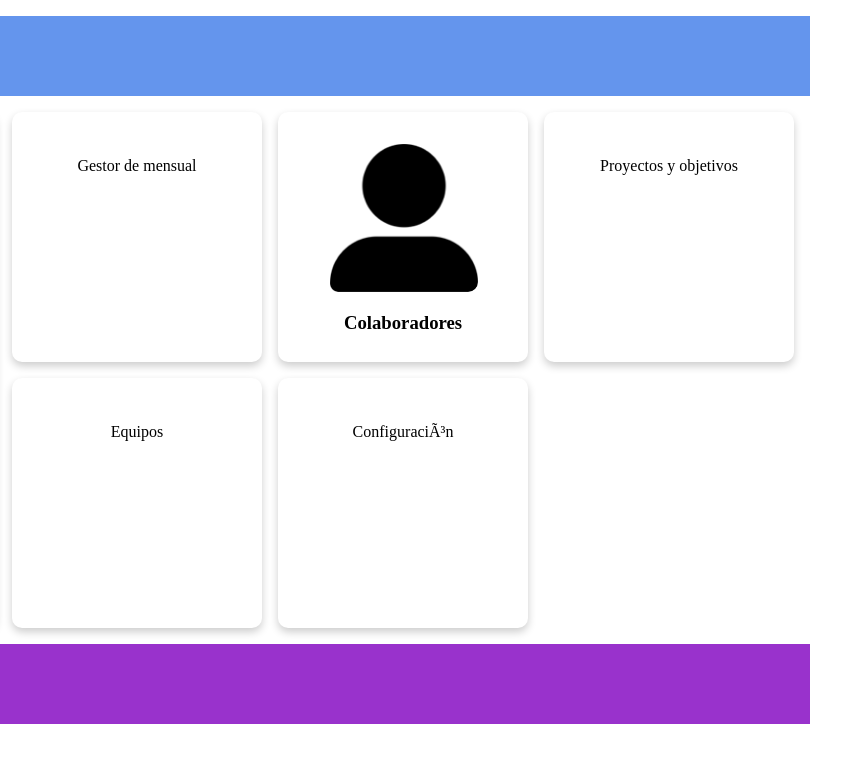
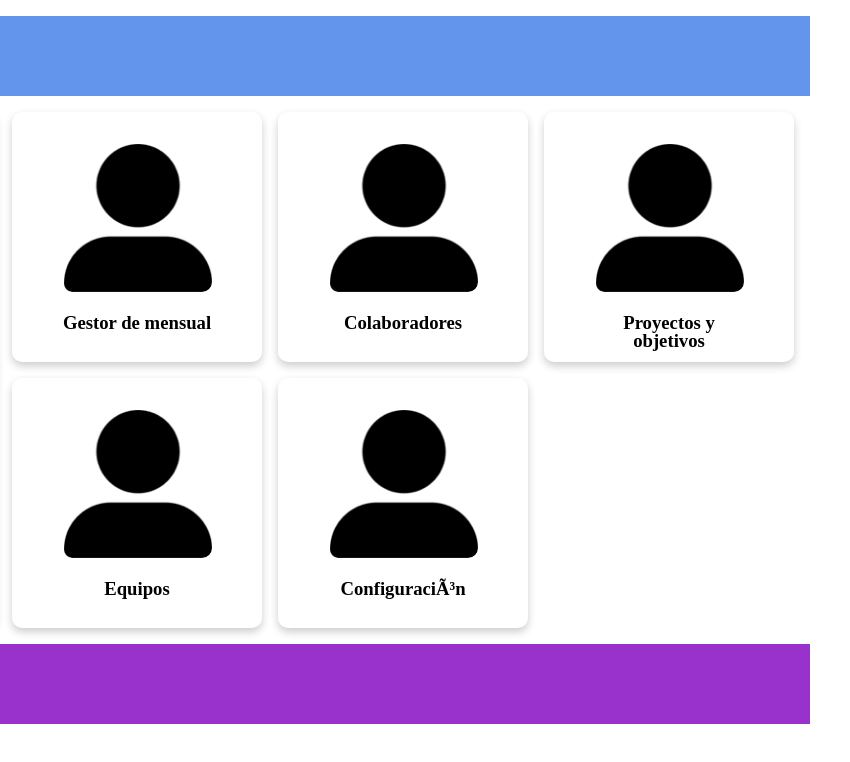
Before and after one commit to YuliGA/ManagementTool, a plain HTML site: page index.html in a window 1280 px wide. Shown: the full height of the page, 430-1280 px from the left. Drawn offline with Linux system fonts and the light colour scheme.

Commit message:
Cards update

```diff
--- a/index.html
+++ b/index.html
@@ -15,23 +15,32 @@
          <p>¡Hola Eloy Chang!</p>
          <p>Te damos la bienvenida a ManagerTool</p>
        </div>
+
        <div class="card">
-         <p>Gestor de mensual</p>
+         <img src="assets/images/user-large-solid2.png">
+         <h3>Gestor de mensual</h3>
        </div>
+
        <div class="card">
          <img src="assets/images/user-large-solid2.png">
          <h3>Colaboradores</h3>
        </div>
+
        <div class="card">
-         <p>Proyectos y objetivos</p>
+         <img src="assets/images/user-large-solid2.png">
+         <h3>Proyectos y objetivos</h3>
        </div>
+
        <div class="card">
-         <p>Equipos</p>
+         <img src="assets/images/user-large-solid2.png">
+         <h3>Equipos</h3>
        </div>
-       <div class="card">
-          <p> Configuración </p>
-          </span>
-       </div>
+
+         <div class="card">
+           <img src="assets/images/user-large-solid2.png">
+           <h3>Configuración</h3>
+         </div>
+
      </section>
      <footer>Footer</footer>
     </main>
```
